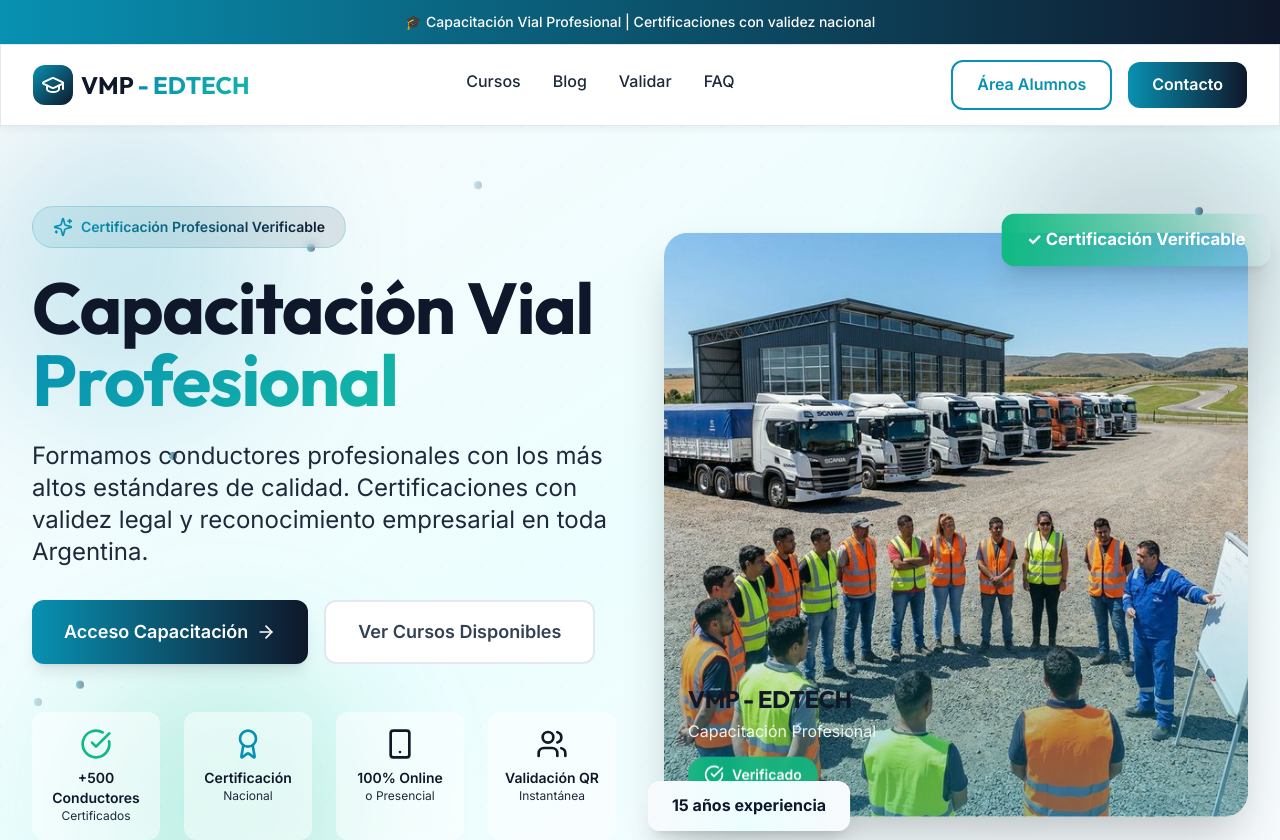
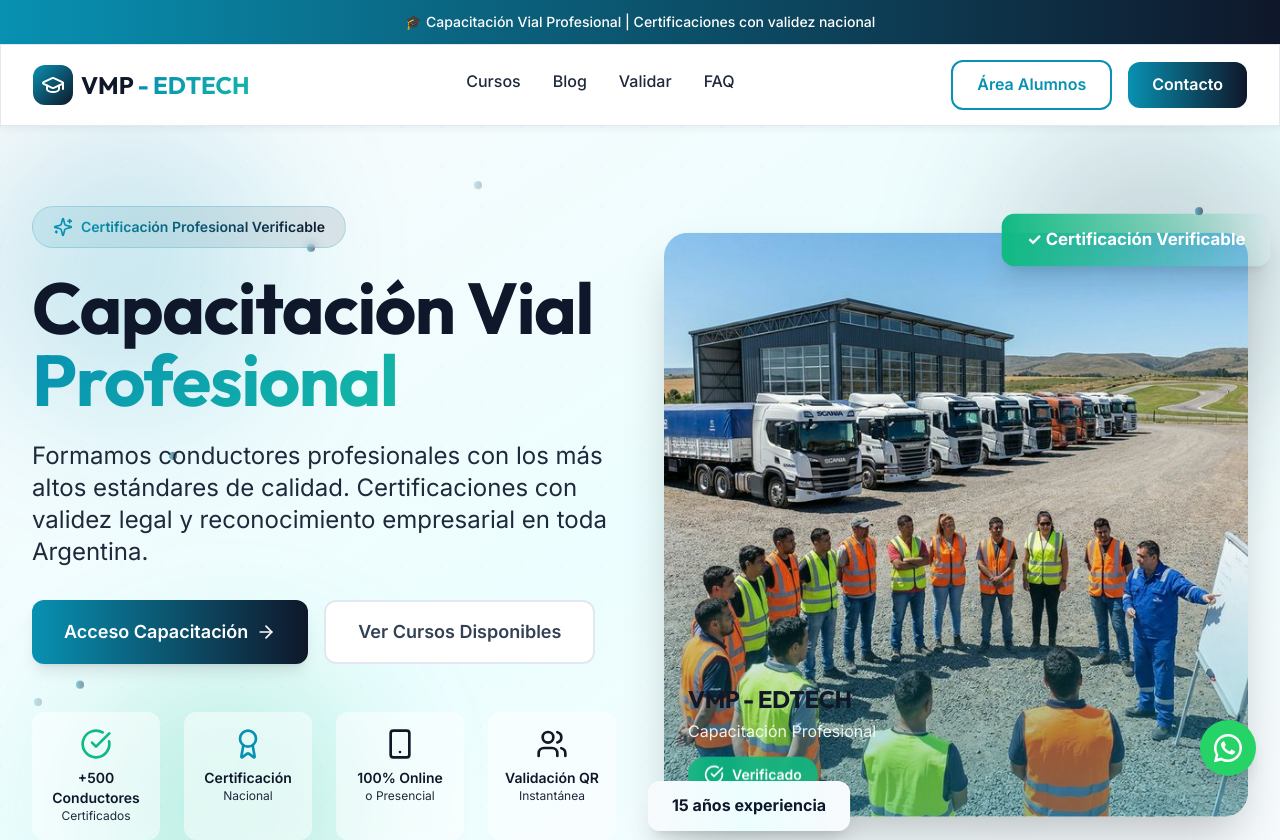
Before and after one commit to vmpedtech-26/VMP-EDTECH, a Next.js app in the folder apps/web/: page / in a window 1280 px wide. Shown: the top 840 px of the page. Built offline with nearby package versions, Linux system fonts and the light colour scheme.

Commit message:
feat: add floating WhatsApp chat button
- Expandable chat widget with WhatsApp-style UI
- Pre-filled message for quick enquiries
- Connected to +54 2995370173
- Pulse animation to draw attention
- Smooth open/close transitions with framer-motion

```diff
--- a/apps/web/app/(landing)/layout.tsx
+++ b/apps/web/app/(landing)/layout.tsx
@@ -1,5 +1,6 @@
 import { Inter, Roboto_Condensed } from 'next/font/google';
 import './landing.css';
+import WhatsAppButton from '@/components/ui/WhatsAppButton';
 
 const inter = Inter({
     subsets: ['latin'],
@@ -22,6 +23,7 @@
     return (
         <div className={`${inter.variable} ${robotoCondensed.variable} font-sans`}>
             {children}
+            <WhatsAppButton />
         </div>
     );
 }
--- /dev/null
+++ b/apps/web/components/ui/WhatsAppButton.tsx
@@ -0,0 +1,134 @@
+'use client';
+
+import { useState } from 'react';
+import { motion, AnimatePresence } from 'framer-motion';
+import { X } from 'lucide-react';
+
+const WHATSAPP_NUMBER = '542995370173';
+const DEFAULT_MESSAGE = 'Hola, me interesa conocer más sobre los cursos de capacitación. ¿Podrían darme más información?';
+
+export default function WhatsAppButton() {
+    const [isOpen, setIsOpen] = useState(false);
+    const [message, setMessage] = useState(DEFAULT_MESSAGE);
+
+    const openWhatsApp = () => {
+        const url = `https://wa.me/${WHATSAPP_NUMBER}?text=${encodeURIComponent(message)}`;
+        window.open(url, '_blank', 'noopener,noreferrer');
+        setIsOpen(false);
+    };
+
+    return (
+        <div className="fixed bottom-6 right-6 z-50 flex flex-col items-end gap-3">
+            {/* Chat bubble */}
+            <AnimatePresence>
+                {isOpen && (
+                    <motion.div
+                        initial={{ opacity: 0, y: 20, scale: 0.9 }}
+                        animate={{ opacity: 1, y: 0, scale: 1 }}
+                        exit={{ opacity: 0, y: 20, scale: 0.9 }}
+                        transition={{ type: 'spring', stiffness: 300, damping: 25 }}
+                        className="w-80 bg-white rounded-2xl shadow-2xl border border-slate-100 overflow-hidden"
+                    >
+                        {/* Header */}
+                        <div className="bg-[#075E54] px-4 py-3 flex items-center justify-between">
+                            <div className="flex items-center gap-3">
+                                <div className="w-10 h-10 rounded-full bg-white/20 flex items-center justify-center">
+                                    <svg viewBox="0 0 24 24" className="w-6 h-6 fill-white">
+                                        <path d="M17.472 14.382c-.297-.149-1.758-.867-2.03-.967-.273-.099-.471-.148-.67.15-.197.297-.767.966-.94 1.164-.173.199-.347.223-.644.075-.297-.15-1.255-.463-2.39-1.475-.883-.788-1.48-1.761-1.653-2.059-.173-.297-.018-.458.13-.606.134-.133.298-.347.446-.52.149-.174.198-.298.298-.497.099-.198.05-.371-.025-.52-.075-.149-.669-1.612-.916-2.207-.242-.579-.487-.5-.669-.51-.173-.008-.371-.01-.57-.01-.198 0-.52.074-.792.372-.272.297-1.04 1.016-1.04 2.479 0 1.462 1.065 2.875 1.213 3.074.149.198 2.096 3.2 5.077 4.487.709.306 1.262.489 1.694.625.712.227 1.36.195 1.871.118.571-.085 1.758-.719 2.006-1.413.248-.694.248-1.289.173-1.413-.074-.124-.272-.198-.57-.347z" />
+                                        <path d="M12 0C5.373 0 0 5.373 0 12c0 2.127.555 4.123 1.526 5.858L.057 23.534a.5.5 0 00.61.61l5.676-1.47A11.94 11.94 0 0012 24c6.627 0 12-5.373 12-12S18.627 0 12 0zm0 21.82c-1.918 0-3.752-.5-5.382-1.448l-.386-.23-3.369.872.897-3.279-.252-.4A9.8 9.8 0 012.18 12C2.18 6.58 6.58 2.18 12 2.18S21.82 6.58 21.82 12 17.42 21.82 12 21.82z" />
+                                    </svg>
+                                </div>
+                                <div>
+                                    <p className="text-white font-semibold text-sm">VMP - EDTECH</p>
+                                    <p className="text-green-200 text-xs">En línea</p>
+                                </div>
+                            </div>
+                            <button
+                                onClick={() => setIsOpen(false)}
+                                className="text-white/70 hover:text-white transition-colors"
+                            >
+                                <X className="w-5 h-5" />
+                            </button>
+                        </div>
+
+                        {/* Chat area */}
+                        <div className="p-4 bg-[#ECE5DD] min-h-[100px]">
+                            <div className="bg-white rounded-lg rounded-tl-none p-3 shadow-sm max-w-[85%]">
+                                <p className="text-sm text-slate-700">
+                                    ¡Hola! 👋 ¿En qué podemos ayudarte? Escribinos tu consulta y te responderemos a la brevedad.
+                                </p>
+                                <span className="text-[10px] text-slate-400 mt-1 block text-right">Ahora</span>
+                            </div>
+                        </div>
+
+                        {/* Input */}
+                        <div className="p-3 bg-white border-t border-slate-100">
+                            <div className="flex gap-2">
+                                <textarea
+                                    value={message}
+                                    onChange={(e) => setMessage(e.target.value)}
+                                    placeholder="Escribí tu mensaje..."
+                                    rows={2}
+                                    className="flex-1 text-sm border border-slate-200 rounded-xl px-3 py-2 resize-none focus:outline-none focus:ring-2 focus:ring-[#25D366]/30 focus:border-[#25D366] transition-all"
+                                />
+                                <button
+                                    onClick={openWhatsApp}
+                                    className="self-end bg-[#25D366] hover:bg-[#20BD5A] text-white rounded-full w-10 h-10 flex items-center justify-center transition-colors shrink-0 shadow-md"
+                                >
+                                    <svg viewBox="0 0 24 24" className="w-5 h-5 fill-white ml-0.5">
+                                        <path d="M2.01 21L23 12 2.01 3 2 10l15 2-15 2z" />
+                                    </svg>
+                                </button>
+                            </div>
+                        </div>
+                    </motion.div>
+                )}
+            </AnimatePresence>
+
+            {/* FAB */}
+            <motion.button
+                onClick={() => setIsOpen(!isOpen)}
+                className="w-14 h-14 rounded-full bg-[#25D366] hover:bg-[#20BD5A] text-white shadow-lg hover:shadow-xl flex items-center justify-center transition-all"
+                whileHover={{ scale: 1.1 }}
+                whileTap={{ scale: 0.95 }}
+                aria-label="Abrir chat de WhatsApp"
+            >
+                <AnimatePresence mode="wait">
+                    {isOpen ? (
+                        <motion.div
+                            key="close"
+                            initial={{ rotate: -90, opacity: 0 }}
+                            animate={{ rotate: 0, opacity: 1 }}
+                            exit={{ rotate: 90, opacity: 0 }}
+                            transition={{ duration: 0.15 }}
+                        >
+                            <X className="w-6 h-6" />
+                        </motion.div>
+                    ) : (
+                        <motion.div
+                            key="wa"
+                            initial={{ rotate: 90, opacity: 0 }}
+                            animate={{ rotate: 0, opacity: 1 }}
+                            exit={{ rotate: -90, opacity: 0 }}
+                            transition={{ duration: 0.15 }}
+                        >
+                            <svg viewBox="0 0 24 24" className="w-7 h-7 fill-white">
+                                <path d="M17.472 14.382c-.297-.149-1.758-.867-2.03-.967-.273-.099-.471-.148-.67.15-.197.297-.767.966-.94 1.164-.173.199-.347.223-.644.075-.297-.15-1.255-.463-2.39-1.475-.883-.788-1.48-1.761-1.653-2.059-.173-.297-.018-.458.13-.606.134-.133.298-.347.446-.52.149-.174.198-.298.298-.497.099-.198.05-.371-.025-.52-.075-.149-.669-1.612-.916-2.207-.242-.579-.487-.5-.669-.51-.173-.008-.371-.01-.57-.01-.198 0-.52.074-.792.372-.272.297-1.04 1.016-1.04 2.479 0 1.462 1.065 2.875 1.213 3.074.149.198 2.096 3.2 5.077 4.487.709.306 1.262.489 1.694.625.712.227 1.36.195 1.871.118.571-.085 1.758-.719 2.006-1.413.248-.694.248-1.289.173-1.413-.074-.124-.272-.198-.57-.347z" />
+                                <path d="M12 0C5.373 0 0 5.373 0 12c0 2.127.555 4.123 1.526 5.858L.057 23.534a.5.5 0 00.61.61l5.676-1.47A11.94 11.94 0 0012 24c6.627 0 12-5.373 12-12S18.627 0 12 0zm0 21.82c-1.918 0-3.752-.5-5.382-1.448l-.386-.23-3.369.872.897-3.279-.252-.4A9.8 9.8 0 012.18 12C2.18 6.58 6.58 2.18 12 2.18S21.82 6.58 21.82 12 17.42 21.82 12 21.82z" />
+                            </svg>
+                        </motion.div>
+                    )}
+                </AnimatePresence>
+            </motion.button>
+
+            {/* Pulse ring animation */}
+            {!isOpen && (
+                <motion.div
+                    className="absolute bottom-0 right-0 w-14 h-14 rounded-full bg-[#25D366]/30"
+                    animate={{ scale: [1, 1.5, 1.5], opacity: [0.5, 0, 0] }}
+                    transition={{ duration: 2, repeat: Infinity, ease: 'easeOut' }}
+                />
+            )}
+        </div>
+    );
+}
```
